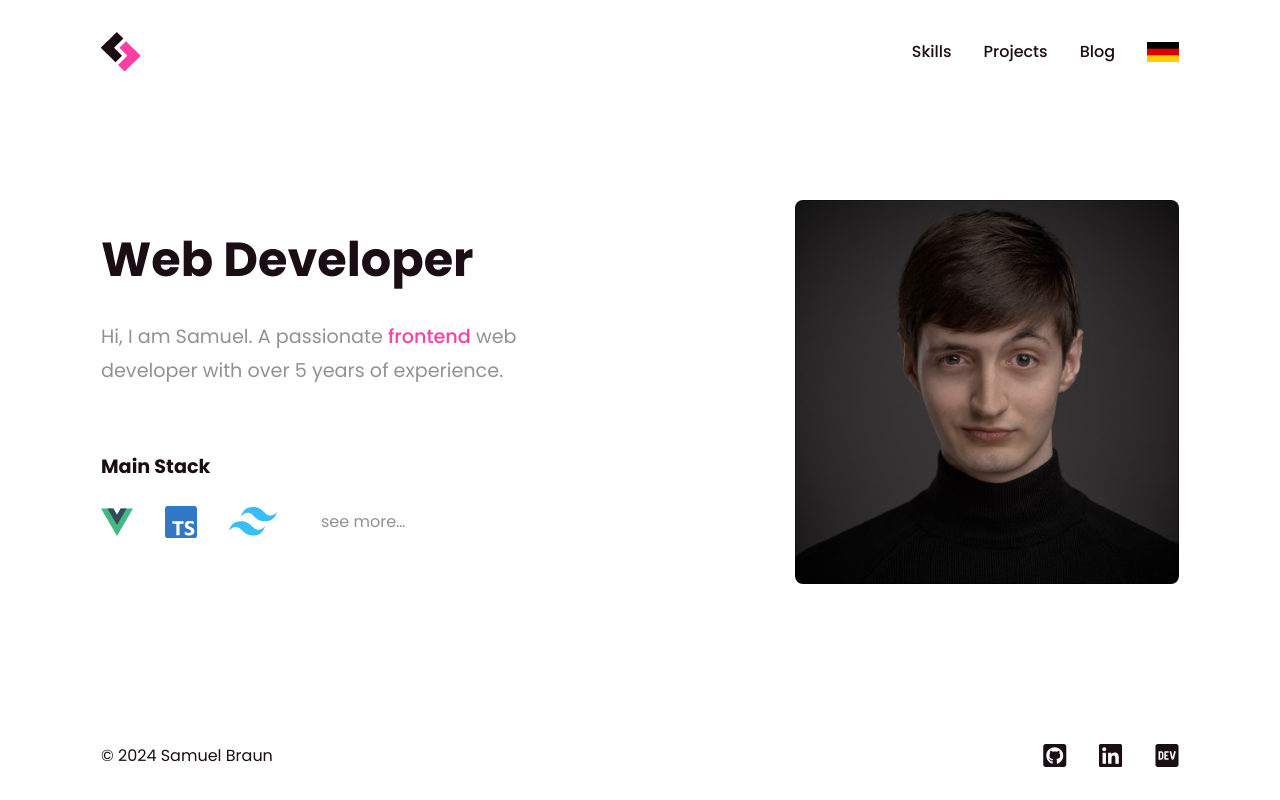
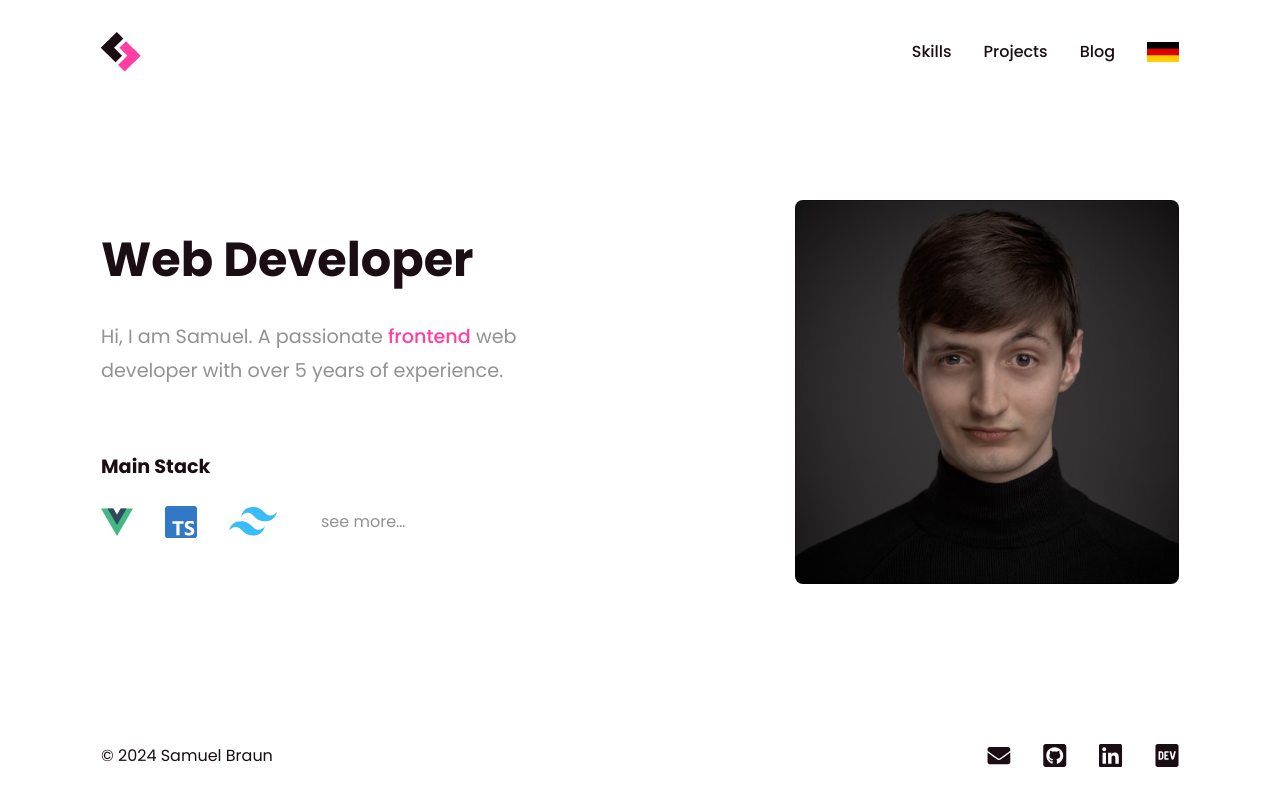
Before and after one commit to web-dev-sam/portfolio, a Vue app: page / in a window 1280 px wide. Built offline with nearby package versions, Linux system fonts and the light colour scheme.

Commit message:
Added email

```diff
--- a/src/components/base/PageFooter.vue
+++ b/src/components/base/PageFooter.vue
@@ -2,13 +2,24 @@
 import IconGitHub from '@/components/icons/IconGitHub.vue'
 import IconLinkedIn from '@/components/icons/IconLinkedIn.vue'
 import IconDevTo from '@/components/icons/IconDevTo.vue'
+import IconEmail from '@/components/icons/IconEmail.vue'
 </script>
 
 <template>
   <footer>
     <ul class="flex justify-center gap-8 py-8">
-      <li>&copy; 2024 Samuel Braun</li>
+      <li>&copy; {{ new Date().getFullYear() }} Samuel Braun</li>
       <li class="flex-1"></li>
+      <li>
+        <a
+          class="hover:opacity-85"
+          href="mailto:sam@webry.com?subject=Hey there!"
+          target="_blank"
+          rel="noopener noreferrer"
+        >
+          <IconEmail class="w-6" />
+        </a>
+      </li>
       <li>
         <a
           class="hover:opacity-85"
```
